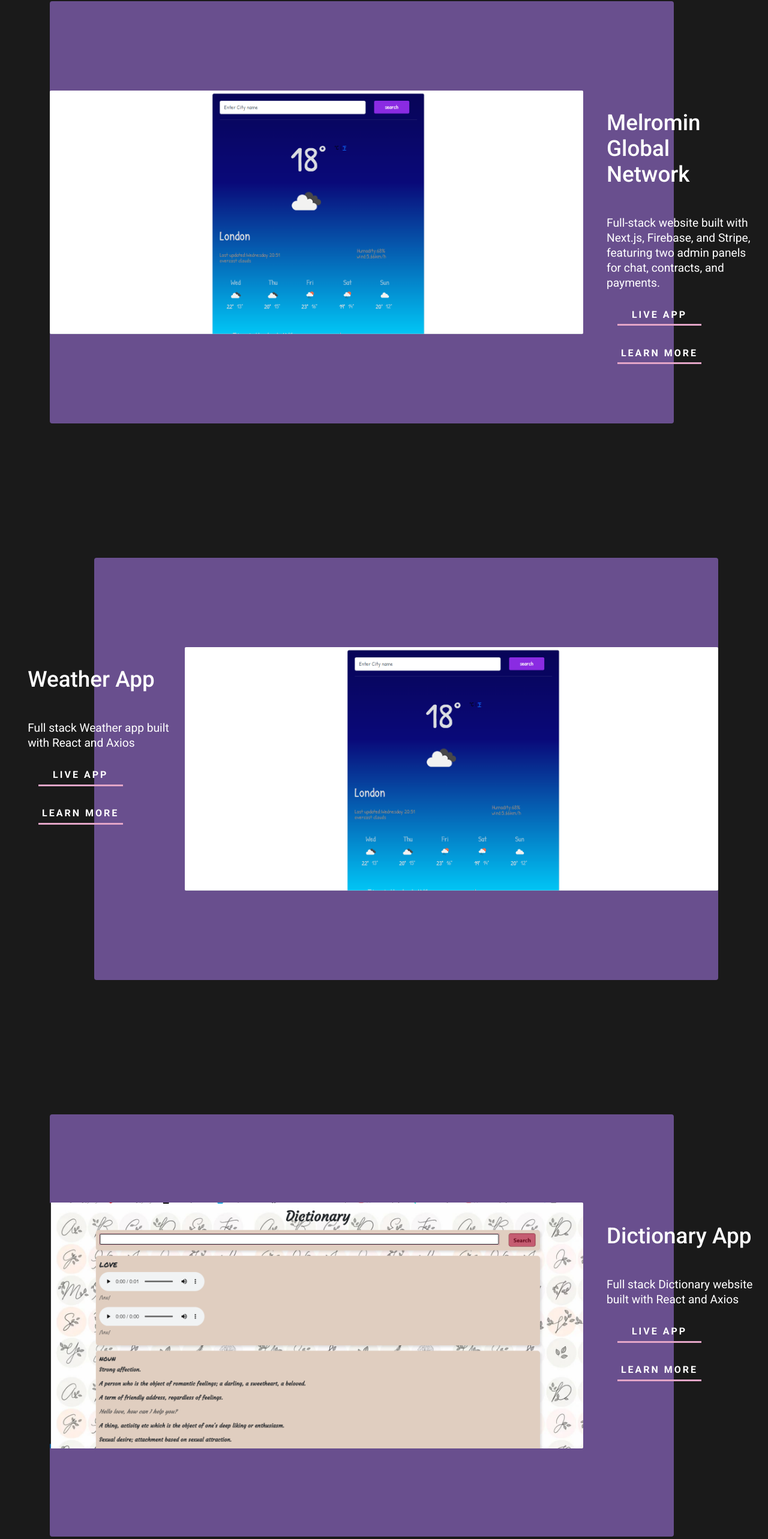
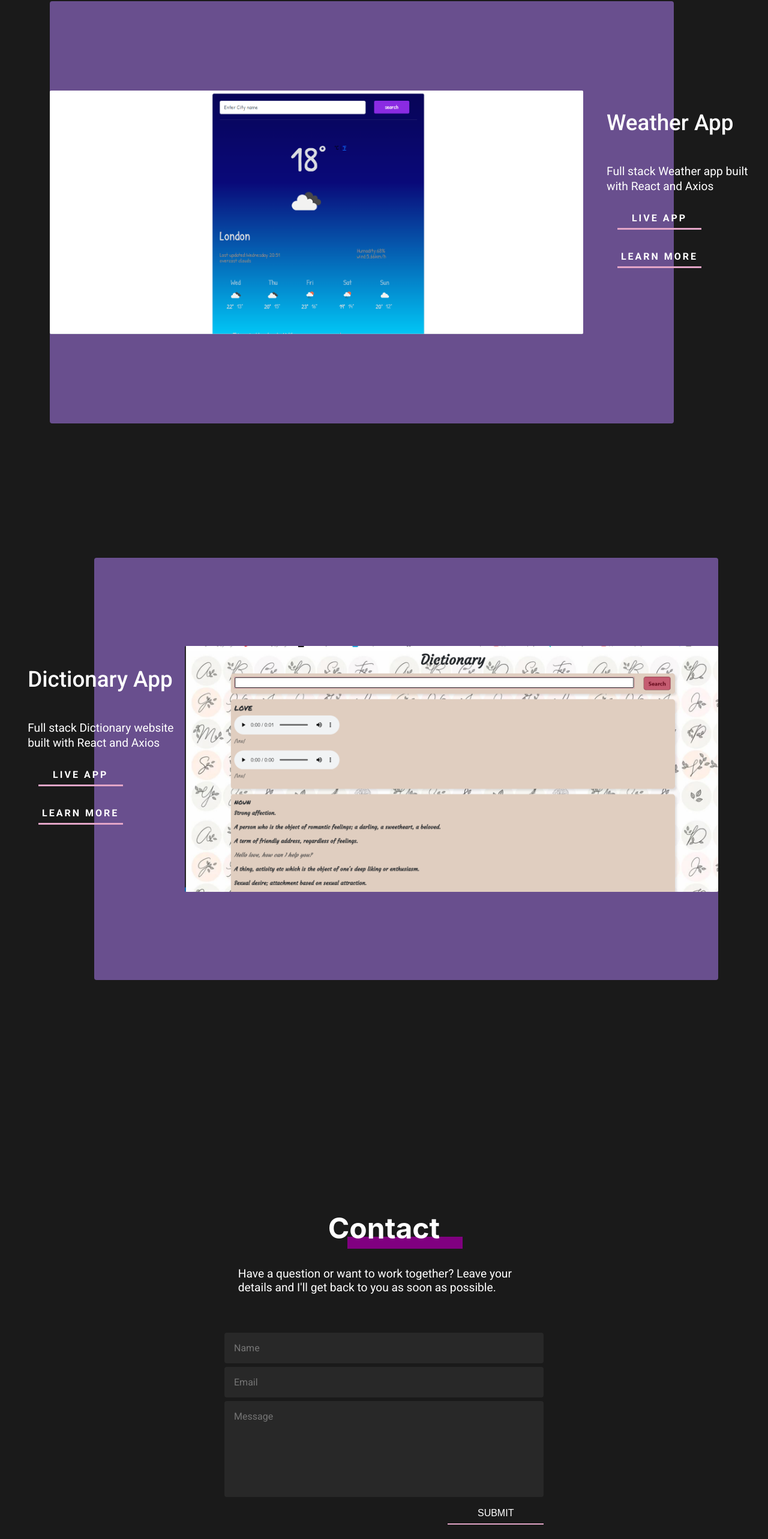
Before and after one commit to melika760/myportfolio, a React (Create React App) app: page / in a window 1280 px wide. Shown: the part 6012-8578 px from the top of the page at 60% size. Built offline with nearby package versions, Linux system fonts and the light colour scheme.

Commit message:
add more datas

```diff
--- a/src/components/Constants.jsx
+++ b/src/components/Constants.jsx
@@ -43,11 +43,20 @@ export const contsants=[
     },
     {
         photo:Weatherapp,
-        id:"3",
-        name:"Melromin Global Network",
-        description:"Full-stack website built with Next.js, Firebase, and Stripe, featuring two admin panels for chat, contracts, and payments.",
+        id:"5",
+        name:"Weather App",
+        description:"Full stack Weather app built with React and Axios",
         space:"left",
-         live:"https://melrominglobalnetwork.co.uk/",
-        learn:"https://github.com/melika760/MelrominGlobalNetwork"
+         live:"https://fanciful-bublanina-8bd2c6.netlify.app/",
+        learn:"https://github.com/melika760/vanilla-weather-app"
+    },
+    {
+        photo:Dictionary,
+        id:"6",
+        name:"Dictionary App",
+        description:"Full stack Dictionary website built with React and Axios",
+        space:"right",
+         live:"https://musical-sorbet-7120c3.netlify.app/",
+        learn:"https://github.com/melika760/Dictionary"
     },
 ]
--- a/src/components/Projects.jsx
+++ b/src/components/Projects.jsx
@@ -1,10 +1,5 @@
 import React from 'react'
 import styles from "./Projects.module.css"
-import Grocery from "../assets/GroceryStore.png"
-import Dictionary from "../assets/Dictionary.png"
-import Weatherapp from "../assets/Weatherapp.png"
-import melromin from "../assets/melromin.png"
-import rock from "../assets/Rock.png"
 import LeftContent from './LeftContent'
 const Projects = () => {
 
@@ -15,61 +10,7 @@ const Projects = () => {
         <LeftContent/>
 
 
-        <div className={`${styles.content} ${styles.right}`}>
-          <div className={styles.info2}>
-<h3 className={styles.title}>Weather App</h3>
-<p className={styles.descriptions}>Full stack Weather app built with React and Axios</p>
 
-<a href='https://fanciful-bublanina-8bd2c6.netlify.app/' target='__blank' alt="WeatherApp"><div className={styles.live1}>Live app</div></a>
-<a href='https://github.com/melika760/vanilla-weather-app' target='__blank'><div className={styles.live1}>Learn more</div></a>
-
-
-          </div>
-          <a href='https://fanciful-bublanina-8bd2c6.netlify.app/' alt="WeatherApp" target='__blank'>
-          <div className={styles.pic2}>
-          <div className={styles.image2}>
-            <img src={Weatherapp} alt='Weatherapp'/>
-          </div>
-          </div>
-          </a>
-        </div>
-        <div className={`${styles.content} ${styles.left}`}>
-          <a href='https://musical-sorbet-7120c3.netlify.app/' alt="Dictionary" target='__blank'>
-          <div className={styles.pic}>
-          <div className={styles.image}>
-            <img src={Dictionary} alt='Dictionary'/>
-          </div>
-          </div>
-          </a>
-
-          <div className={styles.info}>
-<h3 className={styles.title}>Dictionary App</h3>
-<p className={styles.descriptions}>Full stack Dictionary website built with React and Axios</p>
-
-<a href='https://musical-sorbet-7120c3.netlify.app/' target='__blank' alt="DictionaryApp"><div className={styles.live1}>Live app</div></a>
-<a href='https://github.com/melika760/Dictionary' target='__blank'><div className={styles.live1}>Learn more</div></a>
-
-
-          </div>
-        </div>
-        <div className={`${styles.content} ${styles.right}`}>
-          <div className={styles.info2}>
-<h3 className={styles.title}>Game App</h3>
-<p className={styles.descriptions}>Rock,Paper,Scissors built with React and css module</p>
-
-<a href='https://rockpaperscissorsgaame.netlify.app/' target='__blank' alt="GameApp"><div className={styles.live1}>Live app</div></a>
-<a href='https://github.com/melika760/Game' target='__blank'><div className={styles.live1}>Learn more</div></a>
-
-
-          </div>
-          <a href='https://rockpaperscissorsgaame.netlify.app/' alt="Game" target='__blank'>
-          <div className={styles.pic2}>
-          <div className={styles.image2}>
-            <img src={rock} alt='Weatherapp'/>
-          </div>
-          </div>
-          </a>
-        </div>
     </section>
   )
 }
```
